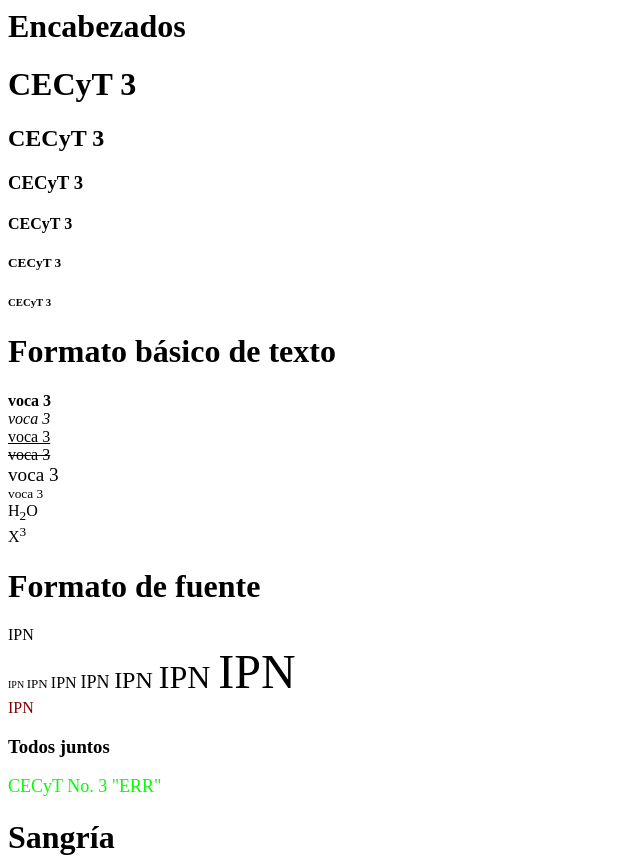
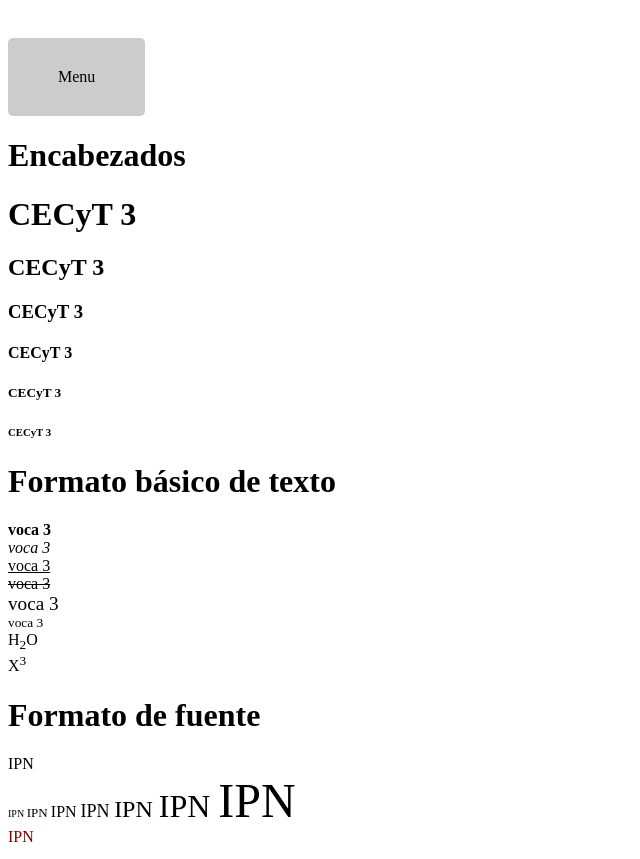
Before and after one commit to EdwardAlb/Estructura-Basica_1, a plain HTML site: page index.html in a window 1280 px wide. Shown: the top 859 px of the page, without its empty margins (0-640 px from the left). Drawn offline with Linux system fonts and the light colour scheme.

Commit message:
index.html

```diff
--- a/index.html
+++ b/index.html
@@ -3,7 +3,7 @@
 <title>Mi primer página web</title>
 </head>
 <body background=”hk.png”>
-
+<a href="https://clever-kitten-24005f.netlify.app/" style="display:inline-block; margin-top:30px; padding:30px 50px; background:#ccc; color:black; text-decoration:none; border-radius:5px;">Menu</a>
 <h1>Encabezados <br></h1> <!--De h1 a h6-->
 
 <h1>CECyT 3</h1>
```
